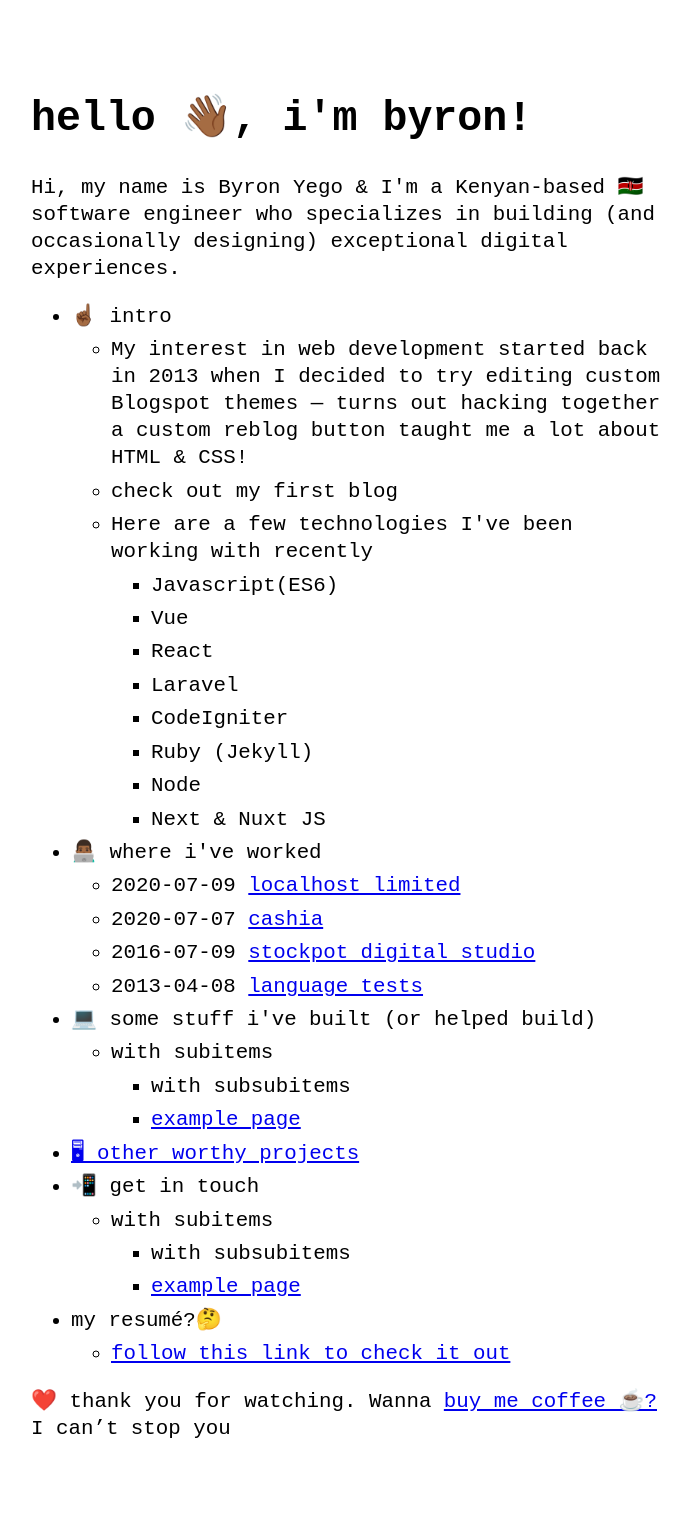
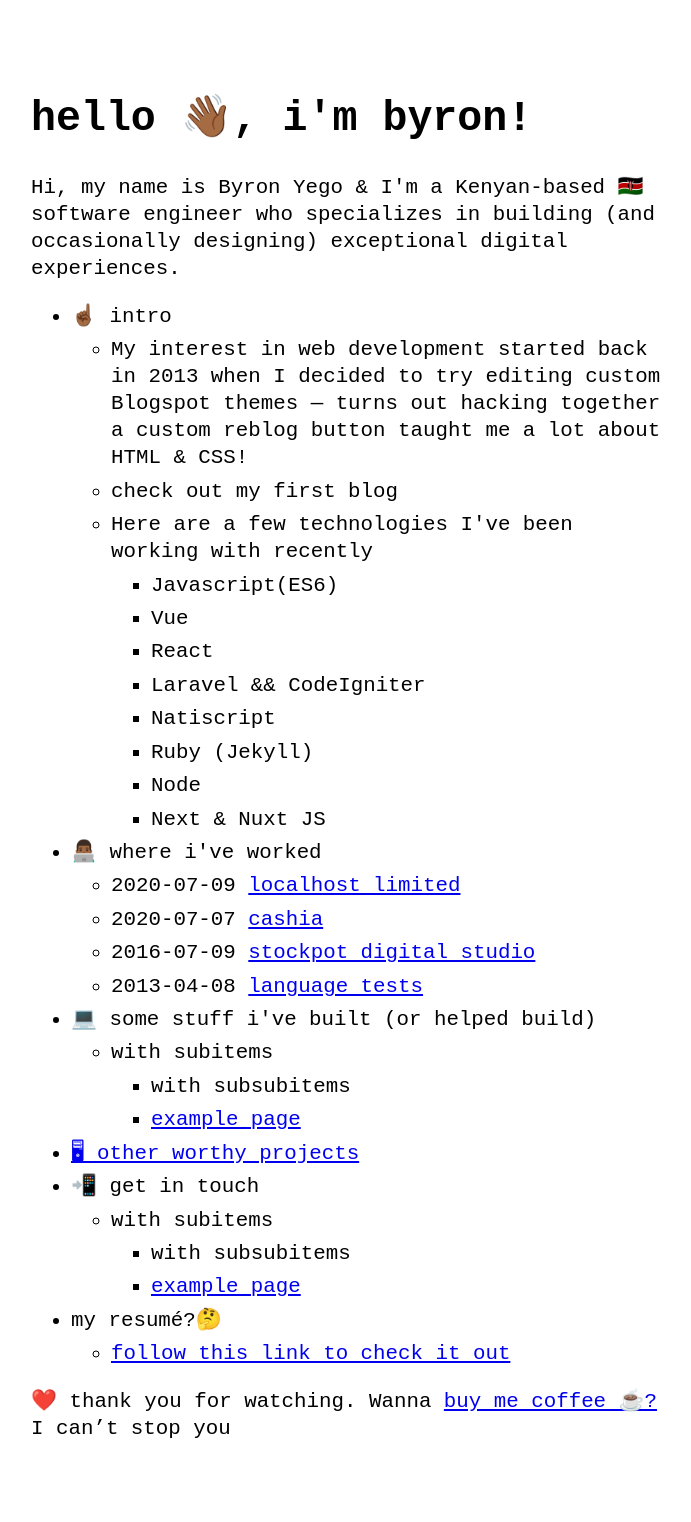
Before and after one commit to riggraz/no-style-please, a Jekyll site: the page built from index.md, in a window 1280 px wide. Shown: the whole page, without its empty margins (289-980 px from the left). Built offline with Jekyll 4.4.1, drawn with Linux system fonts in a browser that asks for light colours.

Commit message:
Update menu.yml

```diff
--- a/_data/menu.yml
+++ b/_data/menu.yml
@@ -13,8 +13,8 @@
           - title: Javascript(ES6)
           - title: Vue
           - title: React
-          - title: Laravel
-          - title: CodeIgniter
+          - title: Laravel && CodeIgniter
+          - title: Natiscript
           - title: Ruby (Jekyll)
           - title: Node
           - title: Next & Nuxt JS
```
